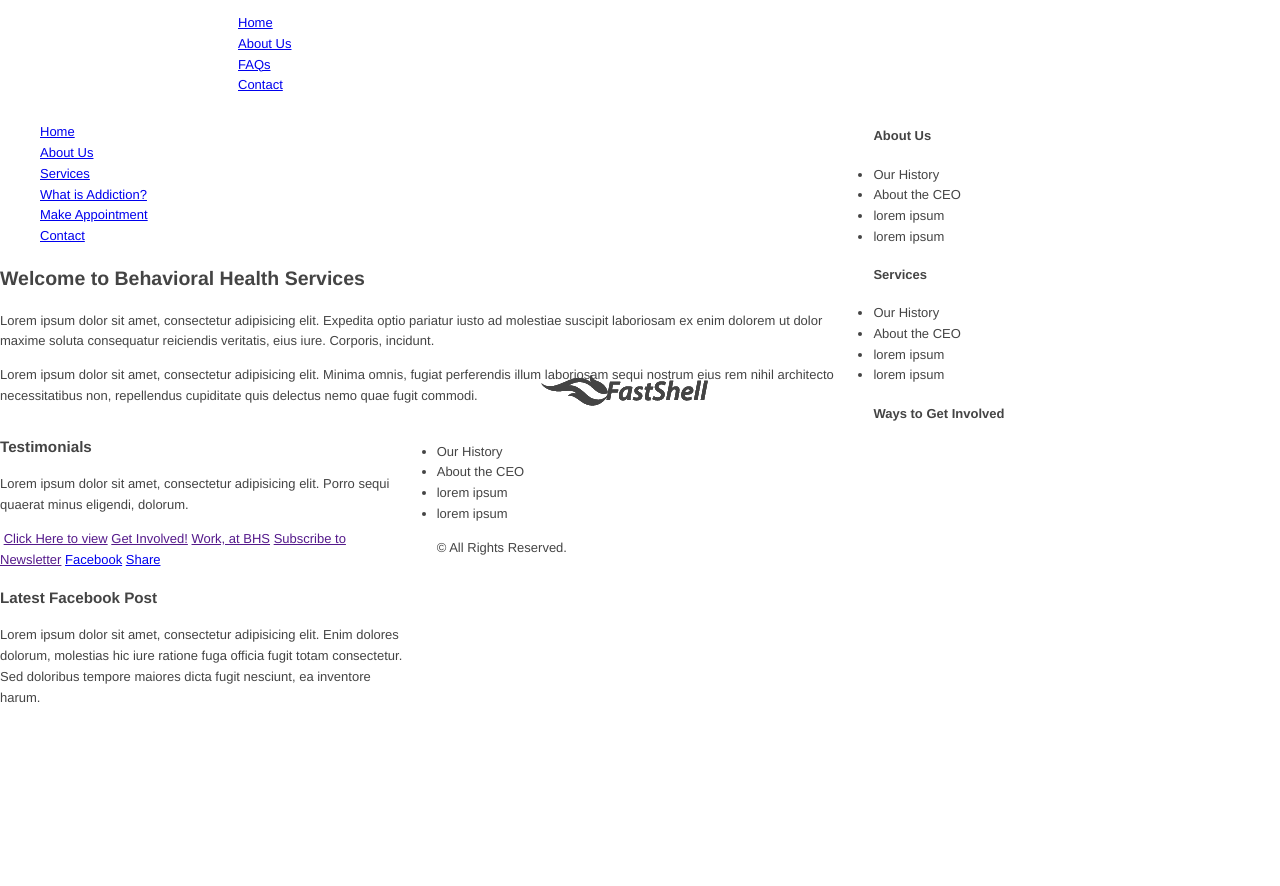
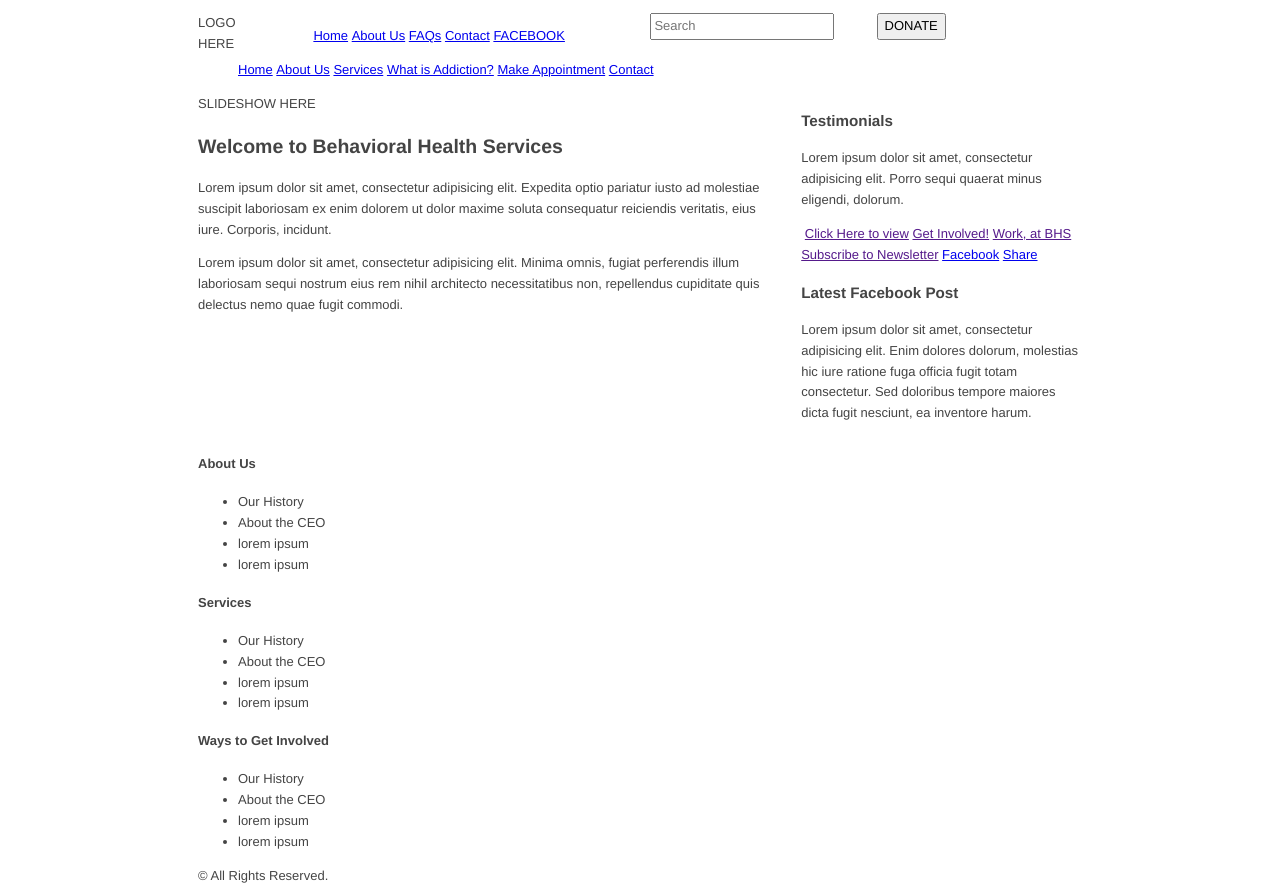
Before and after one commit to DarthOstrich/et-final, a website: page website/app/index.html in a window 1280 px wide. Before the commit the page ends 800 px from the top, so only its background shows below. Drawn offline with Linux system fonts and the light colour scheme.

Commit message:
added header styles

```diff
--- a/website/app/index.html
+++ b/website/app/index.html
@@ -1,5 +1,6 @@
 <!doctype html>
 <html class="no-js">
+
 <head>
 	<meta charset="utf-8">
 	<title>FastShell by @_Karamii</title>
@@ -14,15 +15,15 @@
 
 	<script src="assets/components/modernizr/modernizr.js"></script>
 </head>
+
 <body>
 
 	<header class="header" role="banner">
+		<div class="top-bar">
 			<div class="logo">
-        <a href="/">
-          <img src="assets/img/logo.png" alt="Logo">
-        </a>
+				LOGO HERE
 			</div>
-      <nav class="nav" role="navigation">
+			<nav class="top-mini-nav" role="navigation">
 				<ul>
 					<li>
 						<a href="#">Home</a>
@@ -36,15 +37,19 @@
 					<li>
 						<a href="#">Contact</a>
 					</li>
+					<li>
+						<a href="facebook">FACEBOOK</a>
+					</li>
 				</ul>
 			</nav>
-      <a href="facebook"></a>
-      <form action="search"></form>
-      <a href="date"></a>
-    </header>
-
-    <main class="main" role="main">
-       <nav class="nav" role="navigation">
+			<form class="search" action="search">
+				<input type="text" placeholder="Search">
+			</form>
+			<div class="donate">
+				<button>DONATE</button>
+			</div>
+		</div>
+		<nav class="top-nav" role="navigation">
 			<ul>
 				<li>
 					<a href="#">Home</a>
@@ -66,8 +71,11 @@
 				</li>
 			</ul>
 		</nav>
+	</header>
+	<div class="container">
+		<main class="main" role="main">
 			<div class="slideshow">
-
+				SLIDESHOW HERE
 			</div>
 			<h2>Welcome to Behavioral Health Services</h2>
 			<p>Lorem ipsum dolor sit amet, consectetur adipisicing elit. Expedita optio pariatur iusto ad molestiae suscipit laboriosam ex enim dolorem ut dolor maxime soluta consequatur reiciendis veritatis, eius iure. Corporis, incidunt.</p>
@@ -88,6 +96,9 @@
 			<h3>Latest Facebook Post </h3>
 			<p>Lorem ipsum dolor sit amet, consectetur adipisicing elit. Enim dolores dolorum, molestias hic iure ratione fuga officia fugit totam consectetur. Sed doloribus tempore maiores dicta fugit nesciunt, ea inventore harum.</p>
 		</aside>
+
+	</div>
+
 
 	<footer class="footer" role="contentinfo">
 		<h4>About Us</h4>
@@ -111,16 +122,6 @@
 			<li>lorem ipsum</li>
 			<li>lorem ipsum</li>
 		</ul>
-      <div class="logo">
-        <a href="/">
-          <img src="assets/img/logo.png" alt="Logo">
-        </a>
-      </div>
-      <div class="logo">
-        <a href="/">
-          <img src="assets/img/logo.png" alt="Logo">
-        </a>
-      </div>
 		&copy; All Rights Reserved.
 	</footer>
 
@@ -138,4 +139,5 @@
     </script> -->
 
 </body>
+
 </html>
--- a/website/src/scss/modules/_app.scss
+++ b/website/src/scss/modules/_app.scss
@@ -1,11 +1,5 @@
-header {
+.container {
 	@include outer-container;
-  // $mobile: new-breakpoint(max-width 500px 4);
-}
-
-nav {
-  @include fill-parent();
-  // @include row(table);
 }
 
 .main {
@@ -14,8 +8,9 @@ nav {
 	// @include pad();
 }
 
-aside {
+.sidebar {
 	@include span-columns(4);
+	@include omega;
 	// @include pad();
 }
 
--- a/website/src/scss/partials/_header.scss
+++ b/website/src/scss/partials/_header.scss
@@ -1,10 +1,35 @@
-.header {
+header {
+	@include outer-container;
+}
 
+.top-bar {
+	@include span-columns(12);
+	// $mobile: new-breakpoint(max-width 500px 4);
+	.logo {
+		@include span-columns(1 of 12);
+	}
+
+	.top-mini-nav {
+		@include span-columns(5 of 12);
+	}
+
+	.search {
+		@include span-columns(3 of 12);
+	}
+
+	.donate {
+		@include span-columns(3 of 12);
+		@include omega();
+	}
 }
-.logo {
-  margin: -58px 0 0 -100px;
-  @include position(absolute, 50% 0 0 50%);
-  img {
 
-  }
+nav ul li {
+	display: inline-block;
+	text-decoration: none;
 }
+
+.top-nav {
+	@include outer-container;
+	// @include fill-parent();
+	// @include row(table);
+}
```
Also changed, not shown: website/app/assets/css/style.css, website/app/assets/css/style.min.css. Lines whose indentation alone changed are shown as unchanged.
